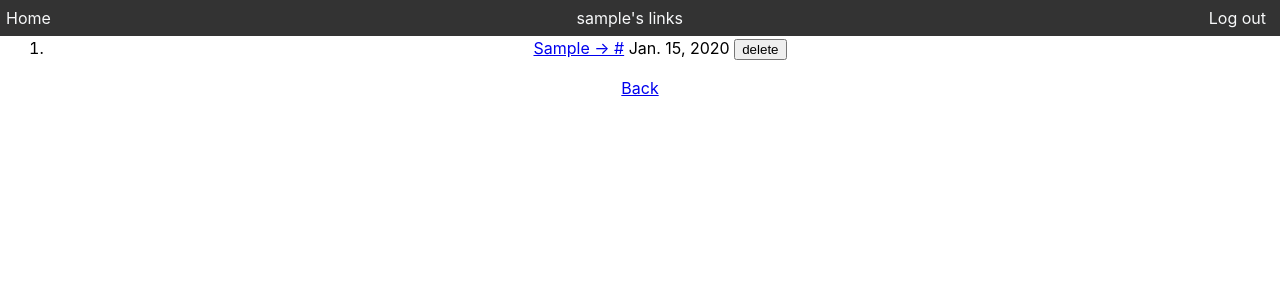
After one commit to filipopo/UrlShortener, a Django app: page /link/ in a window 1280 px wide. The commit adds this page. Shown: the top 300 px of the page. Run offline with Django 4.2, Linux system fonts and the light colour scheme; a user stored in the database is signed in; tables that the repository leaves empty hold one stand-in row (values such as "Sample post").

Commit message:
Add user panel

```diff
--- a/app/urlshortener/settings.py
+++ b/app/urlshortener/settings.py
@@ -133,3 +133,8 @@ CSRF_TRUSTED_ORIGINS = os.getenv('DJANGO_CSRF', 'https://example.com').split(','
 CSRF_COOKIE_SECURE = True
 
 SESSION_COOKIE_SECURE = True
+
+# Redirect to home URL after login and logout
+LOGIN_REDIRECT_URL = '/'
+
+LOGOUT_REDIRECT_URL = '/'
--- a/app/urlshortener/urls.py
+++ b/app/urlshortener/urls.py
@@ -7,6 +7,10 @@ urlpatterns = [
     path('admin/', admin.site.urls),
 ]
 
+urlpatterns += [
+    path('accounts/', include('django.contrib.auth.urls')),
+]
+
 if settings.DEBUG:
     from django.conf.urls.static import static
     urlpatterns += static(settings.STATIC_URL, document_root=settings.STATIC_ROOT)
--- a/app/webapp/admin.py
+++ b/app/webapp/admin.py
@@ -1,4 +1,4 @@
-from .models import ShortUrl
+from .models import ShortUrl, UserUrl
 from django.contrib import admin
 
 
@@ -11,3 +11,4 @@ class ShortUrlAdmin(admin.ModelAdmin):
 
 
 admin.site.register(ShortUrl, ShortUrlAdmin)
+admin.site.register(UserUrl)
--- a/app/webapp/models.py
+++ b/app/webapp/models.py
@@ -1,9 +1,9 @@
 from datetime import datetime
 from django.db import models
-
+from django.contrib.auth.models import User
 
 class ShortUrl(models.Model):
-    short = models.CharField(max_length=255, unique=True)
+    path = models.CharField(max_length=255, unique=True)
     url = models.URLField(max_length=255)
     note = models.CharField(max_length=255, blank=True, default='')
     viewed = models.PositiveIntegerField(default=0)
@@ -13,4 +13,17 @@ class ShortUrl(models.Model):
         get_latest_by = 'id'
 
     def __str__(self):
-        return f'{self.short} -> {self.url}'
+        return f'{self.path} -> {self.url}'
+
+class UserUrl(models.Model):
+    user = models.ForeignKey(User, on_delete=models.CASCADE)
+    url = models.ForeignKey(ShortUrl, on_delete=models.CASCADE)
+    favorite = models.BooleanField(default=False)
+
+    class Meta:
+        constraints = [
+            models.UniqueConstraint(fields=['user', 'url'], name='user_url')
+        ]
+
+    def __str__(self):
+        return f'{self.user} -> {self.url.path}'
--- /dev/null
+++ b/app/webapp/static/delete.js
@@ -0,0 +1,10 @@
+async function deleteLink(url, token) {
+    await fetch(url, {
+        method: 'DELETE',
+        headers: {
+            'X-CSRFToken': token
+        }
+    })
+
+    location.reload()
+}
--- a/app/webapp/static/main.css
+++ b/app/webapp/static/main.css
@@ -1,10 +1,36 @@
 body {
-    font-family: Inter, system-ui, Avenir, Helvetica, Arial, sans-serif;
-    line-height: 1.5;
-    text-align: center;
+  font-family: Inter, system-ui, Avenir, Helvetica, Arial, sans-serif;
+  line-height: 1.5;
+  text-align: center;
+  margin-top: 36px;
+}
+
+nav {
+  position: fixed;
+  background-color: #333;
+  overflow: hidden;
+  display: flex;
+  justify-content: space-between;
+  padding: 6px;
+}
+
+.nav-top {
+  top: 0;
+  left: 0;
+  right: 0;
+}
+
+.nav-link {
+  color: #f8f9fa;
+  padding-right: 0.5rem;
+  text-decoration: none;
+}
+
+.nav-link:hover, .nav-link:focus {
+  color: cyan;
 }
 
 #qrcode {
-    max-width: fit-content;
-    margin-inline: auto;
+  max-width: fit-content;
+  margin-inline: auto;
 }
--- a/app/webapp/templates/base.html
+++ b/app/webapp/templates/base.html
@@ -11,6 +11,15 @@
   <link rel="stylesheet" href="{% static 'main.css' %}">
 </head>
 <body>
+  <nav class="nav-top">
+    <a class="nav-link" href="{% url 'index' %}">Home</a>
+    {% if user.is_authenticated %}
+      <a class="nav-link" href="{% url 'links' %}">{{ user }}'s links</a>
+      <a class="nav-link" href="{% url 'logout' %}">Log out</a>
+    {% else %}
+      <a class="nav-link" href="{% url 'login' %}">Login / Register</a>
+    {% endif %}
+  </nav>
   {% block body %}
   {% endblock %}
 </body>
--- /dev/null
+++ b/app/webapp/templates/link/links.html
@@ -0,0 +1,21 @@
+{% extends 'base.html' %}
+{% load static %}
+{% block head %}
+  <title>Links</title>
+{% endblock %}
+{% block body %}
+  <ol>
+    {% for x in urls %}
+      <li>
+        <a href="{{ x.path }}?url={{ x.url }}&path={{ x.path }}&note={{ x.note }}">{{ x }}</a>{% if x.favorite %}⭐{% endif %} {{ x.created_date }}
+        <button type="button" onClick="deleteLink(`{% url 'link' x.path %}`, '{{ csrf_token }}')">delete</button>
+      </li>
+    {% empty %}
+      <li>No links</li>
+    {% endfor %}
+  </ol>
+
+  <a href="{% url 'index' %}">Back</a>
+
+  <script src="{% static 'delete.js' %}"></script>
+{% endblock %}
--- a/app/webapp/urls.py
+++ b/app/webapp/urls.py
@@ -6,4 +6,7 @@ urlpatterns = [
     path('u/<str:path>', views.u, name='u'),
     path('url/<str:path>', views.url, name='url'),
     path('url/', views.urls, name='urls'),
+    path('link/<str:path>', views.link, name='link'),
+    path('link/', views.links, name='links'),
+    path('accounts/register/', views.register, name='register'),
 ]
--- a/app/webapp/views.py
+++ b/app/webapp/views.py
@@ -1,15 +1,23 @@
 import json
 from django import forms
-from .models import ShortUrl
+from .models import ShortUrl, UserUrl
 from django.http import Http404, JsonResponse
 from django.shortcuts import render, redirect
+from django.urls import reverse
 from django.views.decorators.http import require_safe, require_POST
+from django.contrib.auth.models import User
+from django.contrib.auth.decorators import login_required
 
 
 class UrlForm(forms.Form):
     url = forms.URLField(max_length=255)
     path = forms.CharField(required=False, max_length=255)
     note = forms.CharField(required=False, max_length=255)
+
+
+class AccountForm(forms.Form):
+    username = forms.CharField(max_length=150)
+    password = forms.CharField(max_length=255)
 
 
 # 73 characters, 62 alpha-numeric
@@ -37,6 +45,7 @@ def index(request):
 @require_safe
 def u(request, path):
     res = json.loads(url(request, path).content)
+
     if res['url']:
         if res['note']:
             return render(request, 'note.html', {'res': res})
@@ -48,10 +57,9 @@ def u(request, path):
 @require_safe
 def url(request, path):
     try:
-        res = ShortUrl.objects.get(short=path)
+        res = ShortUrl.objects.get(path=path)
     except ShortUrl.DoesNotExist:
         return JsonResponse({'url': False})
-    # except ShortUrl.MultipleObjectsReturned:
 
     res.viewed += 1
     res.save()
@@ -67,30 +75,34 @@ def urls(request):
     form = UrlForm(request.POST)
     if form.is_valid():
         num = ShortUrl.objects.latest().id if ShortUrl.objects.exists() else 0
-        short = form.cleaned_data['path']
+        path = form.cleaned_data['path']
 
-        if short:
-            if ShortUrl.objects.filter(short=short):
+        if path:
+            if ShortUrl.objects.filter(path=path):
                 return JsonResponse({
                     'message': 'This url is already taken',
                     'url': False
                 })
         else:
-            short = encode(num)
-            while ShortUrl.objects.filter(short=short):
+            path = encode(num)
+            while ShortUrl.objects.filter(path=path):
                 num += 1
-                short = encode(num)
+                path = encode(num)
 
-        short = ShortUrl(
+        path = ShortUrl(
             id=num + 1,
-            short=short,
+            path=path,
             url=form.cleaned_data['url'],
             note=form.cleaned_data['note']
         )
 
-        short.save()
+        path.save()
+
+        if request.user.is_authenticated:
+            UserUrl.objects.create(user=request.user, url=path)
+
         return JsonResponse({
-            'message': f'{request.scheme}://{request.get_host()}/u/{short.short}',
+            'message': f'{request.scheme}://{request.get_host()}/u/{path.path}',
             'url': True
         })
 
@@ -98,3 +110,61 @@ def urls(request):
         'message': json.dumps(form.errors)[1:-1],  # Removes the "{}"
         'url': False
     })
+
+
+@login_required
+def link(request, path):
+    try:
+        path = ShortUrl.objects.get(
+            path=path,
+            userurl__user=request.user
+        )
+    except ShortUrl.DoesNotExist:
+        return JsonResponse({'url': False})
+
+    if request.method == 'GET':
+        return render(request, 'link/link.html', {'path': path})
+
+    if request.method == 'POST':
+        form = UrlForm(request.POST)
+
+        if form.is_valid():
+            if path.path != form.cleaned_data['path'] and ShortUrl.objects.filter(path=form.cleaned_data['path']):
+                return
+
+            for field in ['url', 'path', 'note']:
+                setattr(path, field, form.cleaned_data[field])
+
+            path.save()
+    elif request.method == 'DELETE':
+        path.delete()
+        return JsonResponse({'url': False})
+
+    return redirect(reverse('links'))
+
+
+@require_safe
+@login_required
+def links(request):
+    urls = ShortUrl.objects.filter(userurl__user=request.user)
+    return render(request, 'link/links.html', {'urls': urls})
+
+
+@require_POST
+def register(request):
+    form = AccountForm(request.POST)
+    if form.is_valid():
+        if not User.objects.filter(username=form.cleaned_data['username']):
+            params = {
+                'username': form.cleaned_data['username'],
+                'password': form.cleaned_data['password']
+            }
+
+            if User.objects.exists():
+                user = User.objects.create_user(**params)
+            else:
+                user = User.objects.create_superuser(**params)
+
+            user.save()
+
+    return redirect(reverse('login'))
```
Also changed, not shown: app/webapp/templates/index.html (+4 -18 lines), app/webapp/templates/link/form.html (added, +18 -0 lines), app/webapp/templates/link/link.html (added, +11 -0 lines), app/webapp/templates/registration/login.html (added, +18 -0 lines), README.md, app/webapp/migrations/0001_initial.py, app/webapp/migrations/0002_userurl_userurl_user_url.py (added), app/webapp/static/form.js (renamed from app/webapp/static/index.js), app/webapp/templates/note.html (indentation only). Lines whose indentation alone changed are shown as unchanged.
